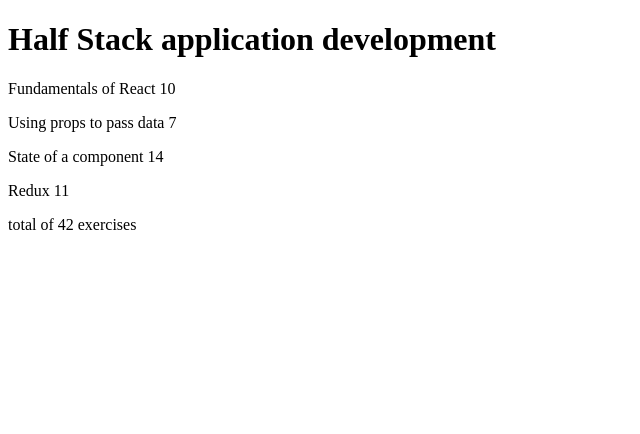
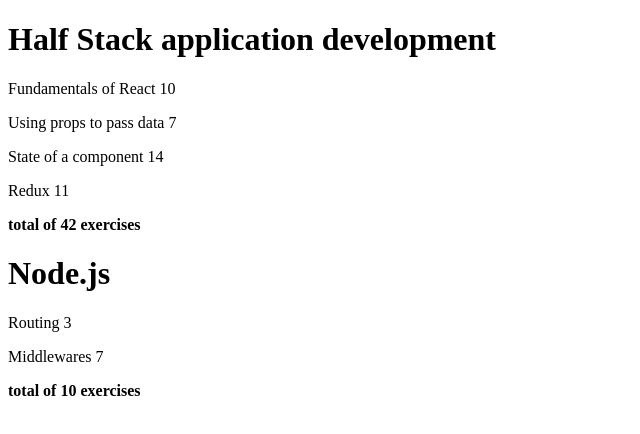
Before and after one commit to lenryk/fullstack-open, a React (Create React App) app in the folder part2/: page / in a window 1280 px wide. Shown: the top 434 px of the page, without its empty margins (0-640 px from the left). Built offline with nearby package versions, Linux system fonts and the light colour scheme.

Commit message:
Exercise 2.4 + 2.5

```diff
--- a/part2/src/App.js
+++ b/part2/src/App.js
@@ -1,10 +1,10 @@
 import Course from "./components/Course"
-import Sum from "./components/Sum"
 
 const App = () => {
-    const course = {
+    const courses = [
+        {
+            name: 'Half Stack application development',
             id: 1,
-        name: 'Half Stack application development',
             parts: [
                 {
                     name: 'Fundamentals of React',
@@ -27,12 +27,28 @@
                     id: 4
                 }
             ]
+        },
+        {
+            name: 'Node.js',
+            id: 2,
+            parts: [
+                {
+                    name: 'Routing',
+                    exercises: 3,
+                    id: 1
+                },
+                {
+                    name: 'Middlewares',
+                    exercises: 7,
+                    id: 2
                 }
+            ]
+        }
+    ]
 
     return (
         <>
-            <Course course={course} />
-            <Sum course={course} />
+            {courses.map(course => <Course course={course} />)}
         </>
     )
 }
--- a/part2/src/components/Course/index.jsx
+++ b/part2/src/components/Course/index.jsx
@@ -1,6 +1,9 @@
 import React from "react";
+import Sum from "../Sum"
 
 function Course({course}) {
+
+    console.log('course is', course)
 
     return (
         <>
@@ -8,6 +11,7 @@
             {course.parts.map(({name, exercises, id}) => {
                 return <p key={id}>{name} {exercises}</p>
             })}
+            <Sum course={course} />
         </>
     )
 }
--- a/part2/src/components/Sum/index.jsx
+++ b/part2/src/components/Sum/index.jsx
@@ -1,7 +1,7 @@
 import React from "react";
 
 function Sum({course}) {
-    return <p>total of {course.parts.reduce((prev, current) => prev+current.exercises, 0)} exercises </p>
+    return <strong>total of {course.parts.reduce((prev, current) => prev+current.exercises, 0)} exercises </strong>
 }
 
 export default Sum
```
Lines whose indentation alone changed are shown as unchanged.
